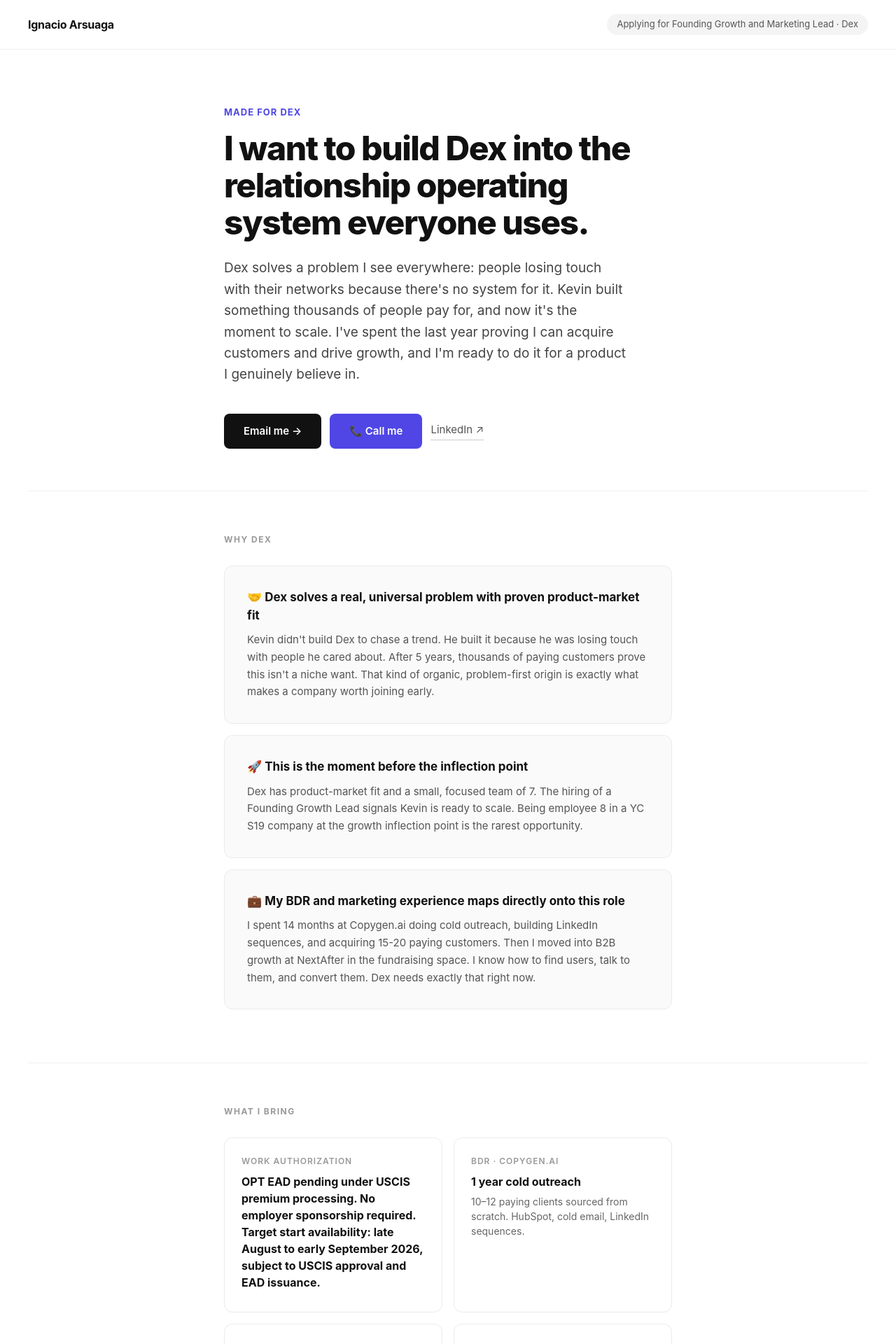
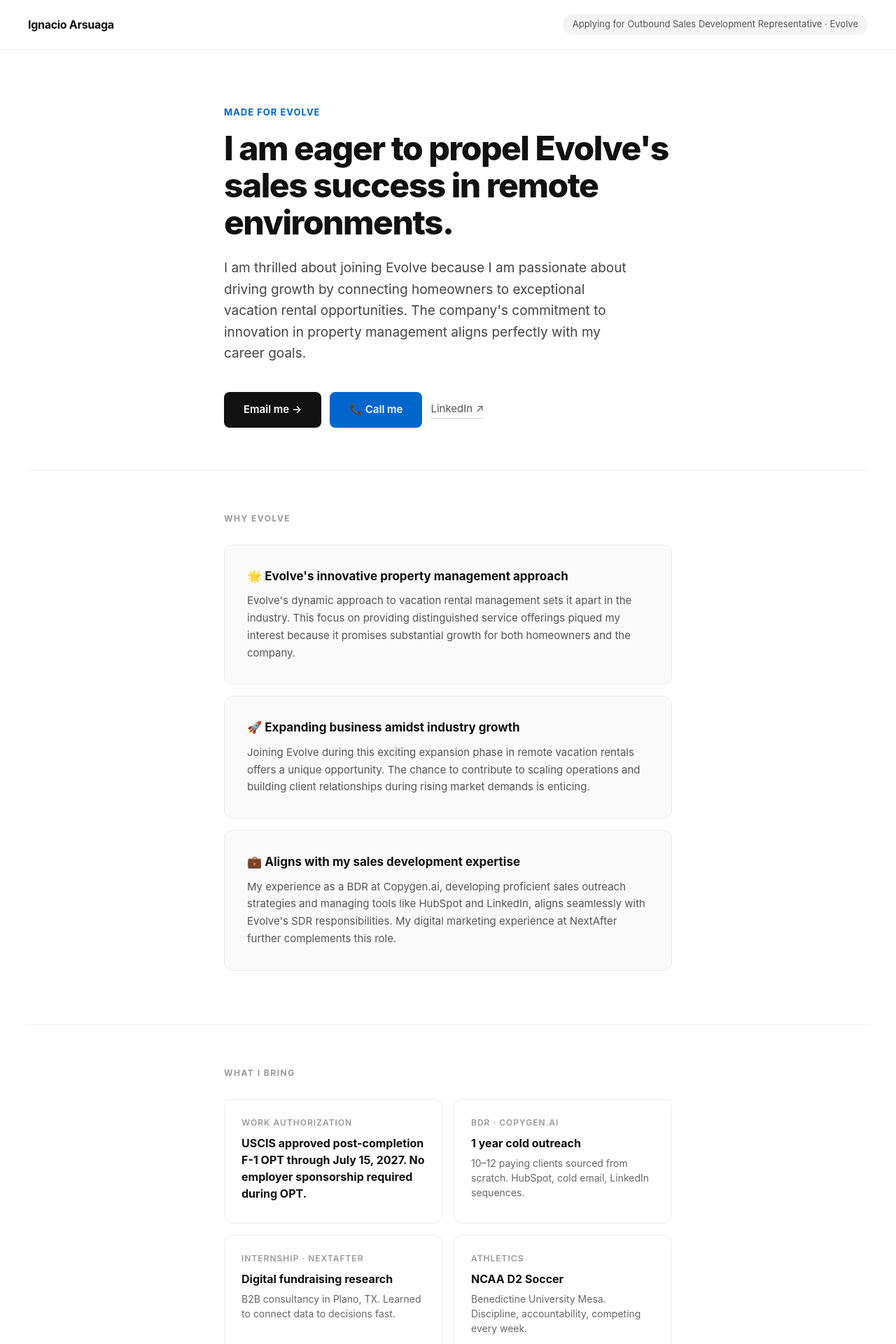
Before and after one commit to copygenai/nacho-for, a Next.js app: page / in a window 1280 px wide. Shown: the top 1920 px of the page at 70% size. Built offline with nearby package versions, Linux system fonts and the light colour scheme.

Commit message:
Microsite: Evolve (Outbound Sales Development Representative)

```diff
--- a/app/page.js
+++ b/app/page.js
@@ -73,7 +73,7 @@
         </div>
         <div style={{ display: 'grid', gridTemplateColumns: '1fr 1fr', gap: 16 }}>
           {[
-            { label: 'Work authorization', value: 'OPT EAD pending under USCIS premium processing. No employer sponsorship required. Target start availability: late August to early September 2026, subject to USCIS approval and EAD issuance.', sub: '' },
+            { label: 'Work authorization', value: 'USCIS approved post-completion F-1 OPT through July 15, 2027. No employer sponsorship required during OPT.', sub: '' },
             { label: 'BDR · Copygen.ai', value: '1 year cold outreach', sub: '10–12 paying clients sourced from scratch. HubSpot, cold email, LinkedIn sequences.' },
             { label: 'Internship · NextAfter', value: 'Digital fundraising research', sub: 'B2B consultancy in Plano, TX. Learned to connect data to decisions fast.' },
             { label: 'Athletics', value: 'NCAA D2 Soccer', sub: 'Benedictine University Mesa. Discipline, accountability, competing every week.' },
@@ -111,7 +111,7 @@
       <div style={{ padding: '80px 40px', textAlign: 'center' }}>
         <h2 style={{ fontSize: 32, fontWeight: 800, letterSpacing: '-1px', marginBottom: 16 }}>Ready to talk?</h2>
         <p style={{ fontSize: 16, color: '#666', marginBottom: 32 }}>
-          Target start availability: late August to early September 2026, subject to USCIS approval and EAD issuance. Let&rsquo;s get on a call this week.
+          Physical EAD card not yet received; start date is subject to receipt of the card and standard employer onboarding. Let&rsquo;s get on a call this week.
         </p>
         <div style={{ display: 'flex', gap: 12, justifyContent: 'center', flexWrap: 'wrap' }}>
           <a href={`mailto:${candidate.email}`}
--- a/site.config.json
+++ b/site.config.json
@@ -1,38 +1,39 @@
 {
   "candidate": {
     "name": "Ignacio Arsuaga",
-    "email": "nacho@arsuaga.net",
-    "phone": "+19452472262",
-    "linkedin": "https://linkedin.com/in/ignacio-arsuaga-garcia-colavidas",
-    "location": "Mesa, AZ (Phoenix area)"
+    "email": "ignacioarsuaga2022@gmail.com",
+    "phone": "9452472262",
+    "linkedin": "https://www.linkedin.com/in/ignacio-arsuaga-garcia-colavidas/",
+    "startAvailability": "Physical EAD card not yet received; start date is subject to receipt of the card and standard employer onboarding.",
+    "copygenPayingClients": "10–12"
   },
   "company": {
-    "name": "Dex",
-    "slug": "dex",
-    "accentColor": "#4F46E5"
+    "name": "Evolve",
+    "slug": "evolve",
+    "accentColor": "#0066cc"
   },
-  "role": "Founding Growth and Marketing Lead",
+  "role": "Outbound Sales Development Representative",
   "hero": {
-    "label": "Made for Dex",
-    "headline": "I want to build Dex into the relationship operating system everyone uses.",
-    "subheadline": "Dex solves a problem I see everywhere: people losing touch with their networks because there's no system for it. Kevin built something thousands of people pay for, and now it's the moment to scale. I've spent the last year proving I can acquire customers and drive growth, and I'm ready to do it for a product I genuinely believe in."
+    "label": "Made for Evolve",
+    "headline": "I am eager to propel Evolve's sales success in remote environments.",
+    "subheadline": "I am thrilled about joining Evolve because I am passionate about driving growth by connecting homeowners to exceptional vacation rental opportunities. The company's commitment to innovation in property management aligns perfectly with my career goals."
   },
   "whyCompany": [
     {
-      "emoji": "🤝",
-      "title": "Dex solves a real, universal problem with proven product-market fit",
-      "body": "Kevin didn't build Dex to chase a trend. He built it because he was losing touch with people he cared about. After 5 years, thousands of paying customers prove this isn't a niche want. That kind of organic, problem-first origin is exactly what makes a company worth joining early."
+      "emoji": "🌟",
+      "title": "Evolve's innovative property management approach",
+      "body": "Evolve's dynamic approach to vacation rental management sets it apart in the industry. This focus on providing distinguished service offerings piqued my interest because it promises substantial growth for both homeowners and the company."
     },
     {
       "emoji": "🚀",
-      "title": "This is the moment before the inflection point",
-      "body": "Dex has product-market fit and a small, focused team of 7. The hiring of a Founding Growth Lead signals Kevin is ready to scale. Being employee 8 in a YC S19 company at the growth inflection point is the rarest opportunity."
+      "title": "Expanding business amidst industry growth",
+      "body": "Joining Evolve during this exciting expansion phase in remote vacation rentals offers a unique opportunity. The chance to contribute to scaling operations and building client relationships during rising market demands is enticing."
     },
     {
       "emoji": "💼",
-      "title": "My BDR and marketing experience maps directly onto this role",
-      "body": "I spent 14 months at Copygen.ai doing cold outreach, building LinkedIn sequences, and acquiring 15-20 paying customers. Then I moved into B2B growth at NextAfter in the fundraising space. I know how to find users, talk to them, and convert them. Dex needs exactly that right now."
+      "title": "Aligns with my sales development expertise",
+      "body": "My experience as a BDR at Copygen.ai, developing proficient sales outreach strategies and managing tools like HubSpot and LinkedIn, aligns seamlessly with Evolve's SDR responsibilities. My digital marketing experience at NextAfter further complements this role."
     }
   ],
-  "quote": "I've spent a year learning how to acquire customers. Now I want to do it for something I actually use and believe in."
+  "quote": "Joining Evolve excites me because it lets me blend my passion for sales with innovative homeowner solutions. I am ready to contribute to the company's evolving success."
 }
```
